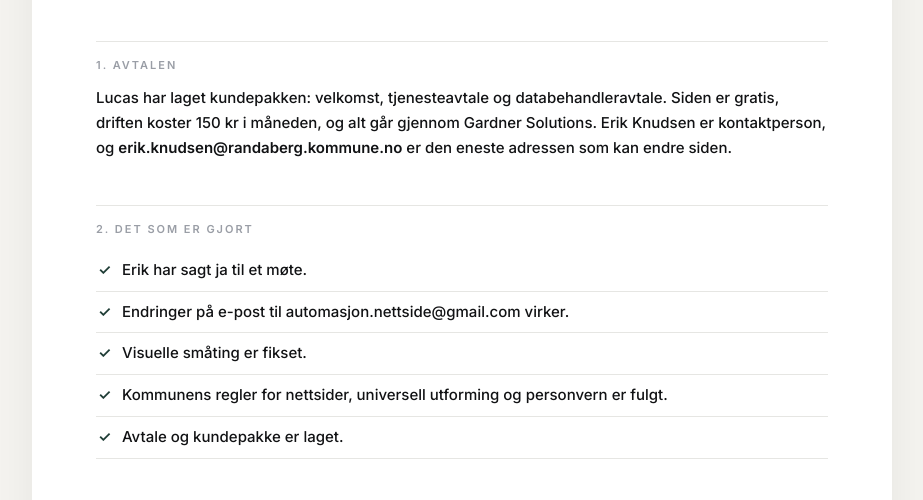
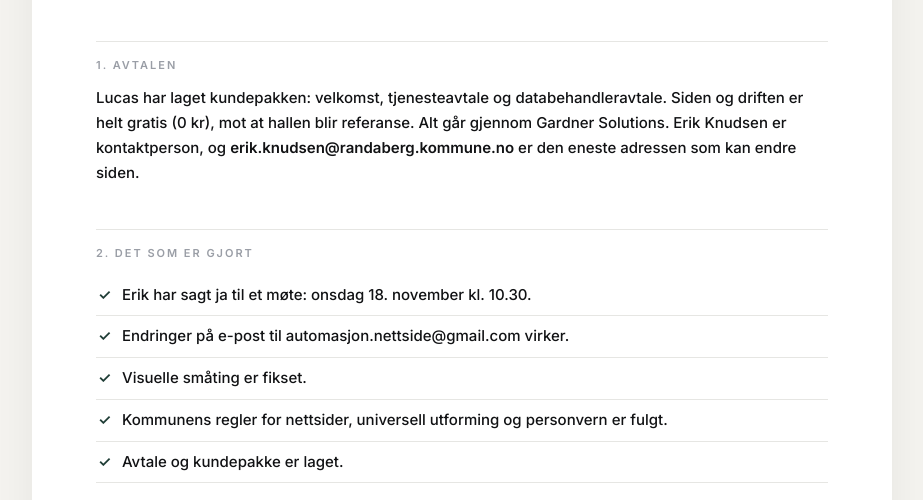
Before and after one commit to Lucas-Gardner-GK/randaberghallen-plan, a plain HTML site: page index.html in a window 1280 px wide. Shown: the part 264-764 px from the top of the page, without its empty margins (178-1101 px from the left). Drawn offline with Linux system fonts and the light colour scheme.

Commit message:
0 kr og motedato

```diff
--- a/index.html
+++ b/index.html
@@ -41,11 +41,11 @@ code{font:500 13px ui-monospace,Menlo,monospace;color:var(--soft)}
 <p class="lead">Mål: Erik sier ja, avtalen signeres, og den nye siden blir den offisielle randaberghallen.no.</p>
 
 <h2>1. Avtalen</h2>
-<p>Lucas har laget kundepakken: velkomst, tjenesteavtale og databehandleravtale. Siden er gratis, driften koster 150 kr i måneden, og alt går gjennom Gardner Solutions. Erik Knudsen er kontaktperson, og <b>erik.knudsen@randaberg.kommune.no</b> er den eneste adressen som kan endre siden.</p>
+<p>Lucas har laget kundepakken: velkomst, tjenesteavtale og databehandleravtale. Siden og driften er helt gratis (0 kr), mot at hallen blir referanse. Alt går gjennom Gardner Solutions. Erik Knudsen er kontaktperson, og <b>erik.knudsen@randaberg.kommune.no</b> er den eneste adressen som kan endre siden.</p>
 
 <h2>2. Det som er gjort</h2>
 <ul class="ferdig">
-<li>Erik har sagt ja til et møte.</li>
+<li>Erik har sagt ja til et møte: onsdag 18. november kl. 10.30.</li>
 <li>Endringer på e-post til automasjon.nettside@gmail.com virker.</li>
 <li>Visuelle småting er fikset.</li>
 <li>Kommunens regler for nettsider, universell utforming og personvern er fulgt.</li>
```
